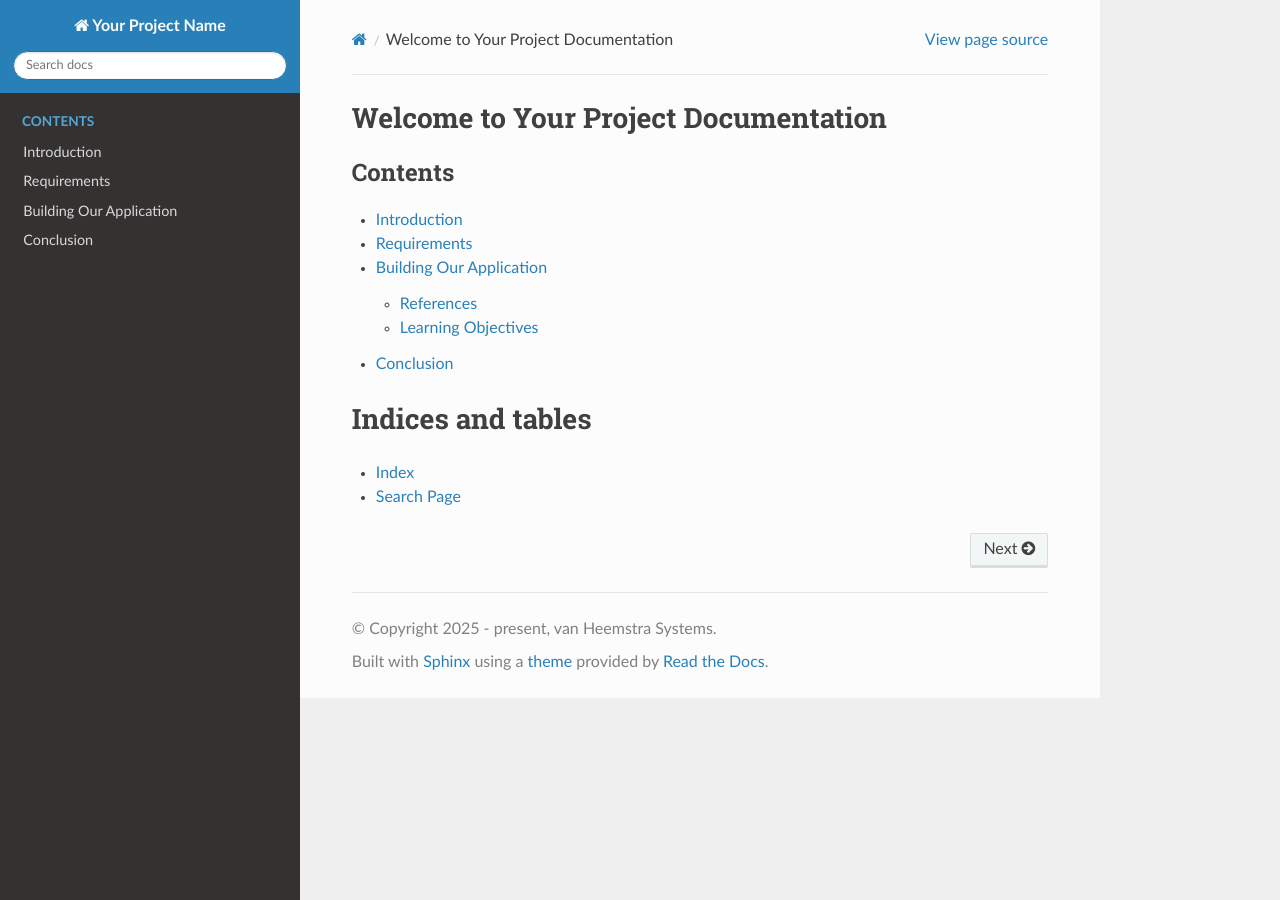
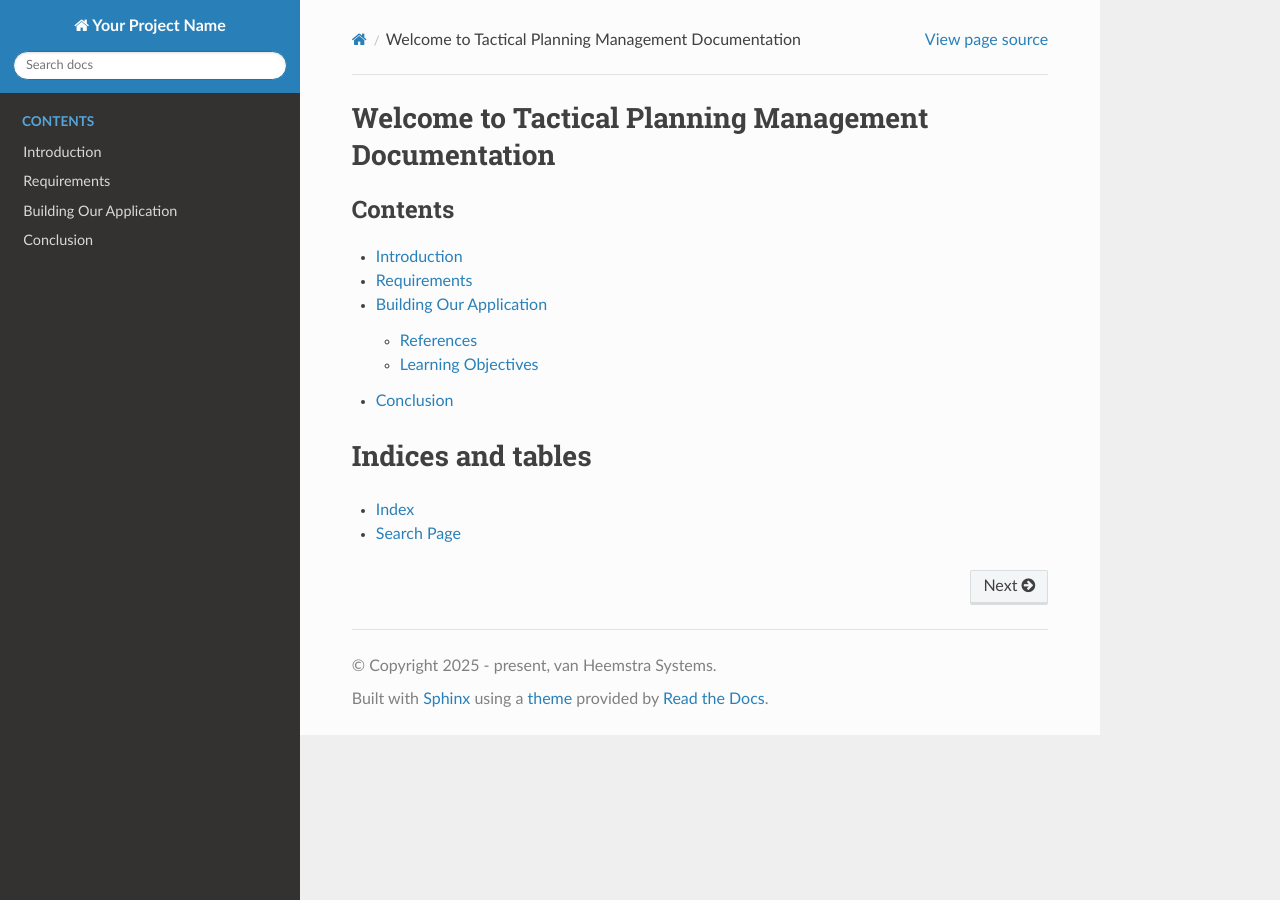
Before and after one commit to vanHeemstraSystems/tactical-planning-management, a Sphinx documentation site: the page built from docs/source/index.rst, in a window 1280 px wide. Built offline with Sphinx 7.4.7 and the Read the Docs theme 3.1.0, drawn with Linux system fonts in a browser that asks for light colours.

Commit message:
Update index.rst

```diff
--- a/docs/source/index.rst
+++ b/docs/source/index.rst
@@ -1,5 +1,5 @@
-Welcome to Your Project Documentation
-======================================
+Welcome to Tactical Planning Management Documentation
+======================================================
 
 .. toctree::
    :maxdepth: 2
```
